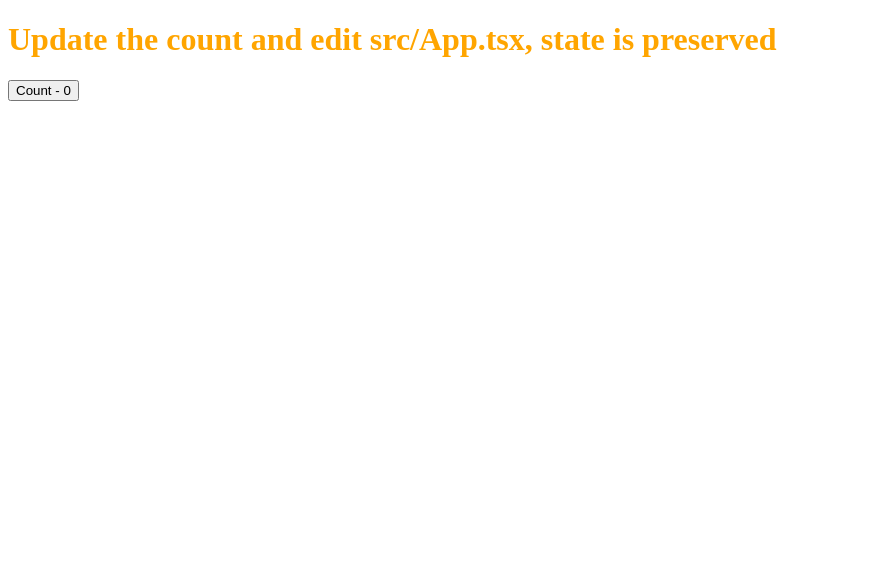
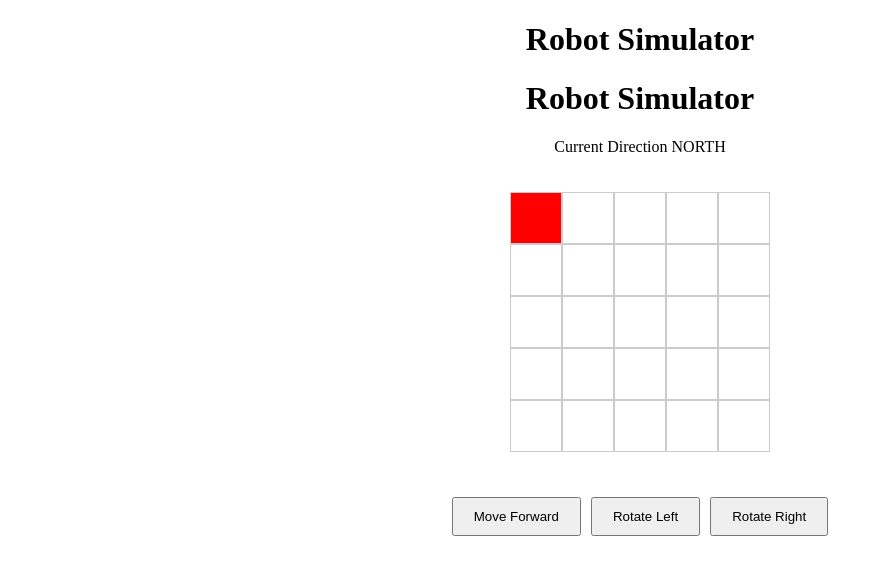
Before and after one commit to rishabh7g/rishabh-bellroy-robo-man, a React app: page / in a window 1280 px wide. Shown: the top 574 px of the page, without its empty margins (0-883 px from the left). Built offline with nearby package versions, Linux system fonts and the light colour scheme.

Commit message:
Show <RobotSimulator /> on main screen

```diff
--- /dev/null
+++ b/src/App.css
@@ -0,0 +1,3 @@
+.App {
+  text-align: center;
+}
--- a/src/App.tsx
+++ b/src/App.tsx
@@ -1,8 +1,11 @@
-import { Counter } from 'src/components/Counter';
-import './styles.css';
+import { RobotSimulator } from 'src/components/robot-simulator/RobotSimulator';
+import './App.css';
 
-export const App = () => (
-  <>
-    <Counter />
-  </>
-);
+export const App = () => {
+  return (
+    <div className='App'>
+      <h1>Robot Simulator</h1>
+      <RobotSimulator />
+    </div>
+  );
+};
```
